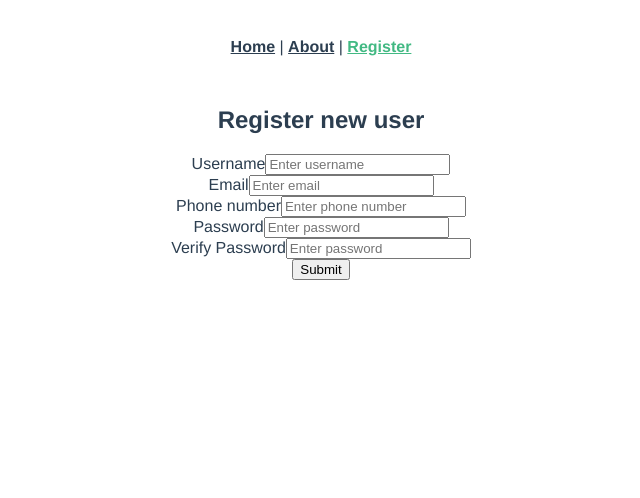
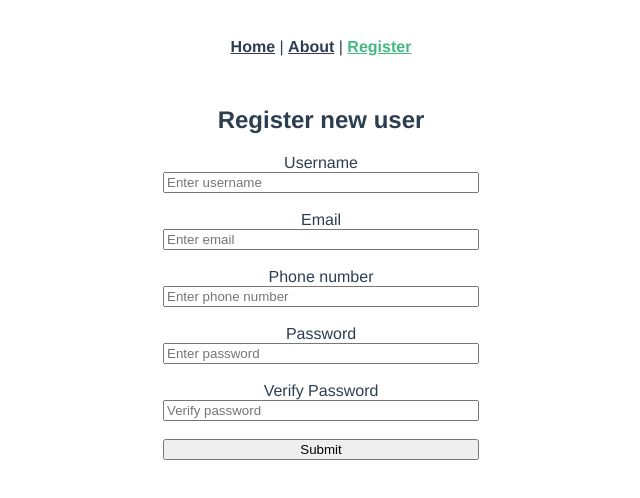
Before and after one commit to chompou/Boco, a Vue app in the folder frontend/: page /register in a window 1280 px wide. Shown: the top 498 px of the page, without its empty margins (319-959 px from the left). Built offline with nearby package versions, Linux system fonts and the light colour scheme.

Commit message:
RegisterView still needs css

```diff
--- a/frontend/src/views/RegisterView.vue
+++ b/frontend/src/views/RegisterView.vue
@@ -1,8 +1,9 @@
 <template>
   <h2>Register new user</h2>
-  <div class="mb-3">
+  <div class="registerContainer">
     <label>Username</label>
     <input
+      v-model="username"
       type="text"
       placeholder="Enter username"
       name="username"
@@ -12,6 +13,7 @@
     <br />
     <label>Email</label>
     <input
+      v-model="email"
       type="email"
       placeholder="Enter email"
       name="email"
@@ -21,6 +23,7 @@
     <br />
     <label>Phone number</label>
     <input
+      v-model="phoneNumber"
       type="text"
       placeholder="Enter phone number"
       name="phoneNumber"
@@ -30,6 +33,7 @@
     <br />
     <label>Password</label>
     <input
+      v-model="password"
       type="password"
       placeholder="Enter password"
       name="password"
@@ -39,13 +43,42 @@
     <br />
     <label>Verify Password</label>
     <input
+      v-model="verifyPassword"
       type="password"
-      placeholder="Enter password"
+      placeholder="Verify password"
       name="password"
       id="verifyPassword"
       required
     />
     <br />
-    <button type="submit" class="registrationbtn">Submit</button>
+    <button type="submit" class="registerbutton">Submit</button>
   </div>
 </template>
+
+<script>
+export default {
+  data() {
+    return {
+      username: "",
+      email: "",
+      phoneNumber: "",
+      password: "",
+      verifyPassword: "",
+    };
+  },
+};
+</script>
+
+<style scoped>
+.registerContainer {
+  width: 25%;
+  display: flex;
+  flex-direction: column;
+  margin: 0 auto;
+}
+#registerbutton {
+  display: flex;
+  margin: 0 auto;
+  margin-top: 10px;
+}
+</style>
```
